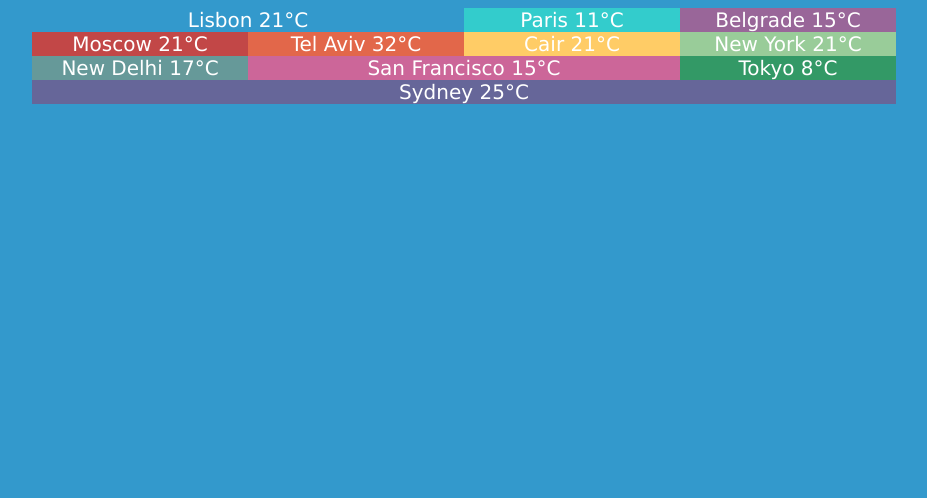
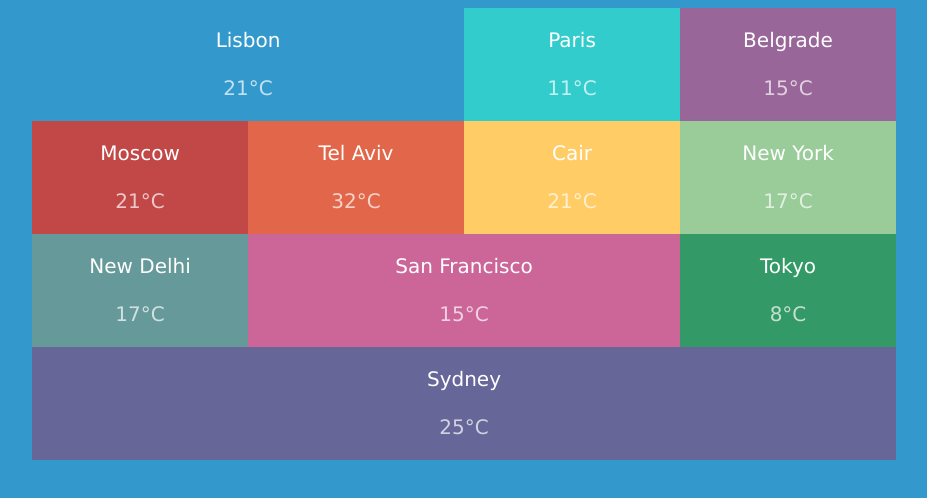
Before and after one commit to NataliyaPetruk/weather, a plain HTML site: page display.html in a window 1280 px wide. Shown: the whole page, without its empty margins (176-1103 px from the left). Drawn offline with Linux system fonts and the light colour scheme; some icons are missing.

Commit message:
hover done

```diff
--- a/display.css
+++ b/display.css
@@ -14,7 +14,7 @@
   margin-left: 200px;
   margin-right: 200px;
   font-size: 0;
-  transition: all .1s ease-in;
+  box-sizing: border-box;
 }
 
 .list__item__li {
@@ -93,3 +93,19 @@
   background-color: #666699;
   font-size: 20px;
 }
+
+.degree {
+  opacity: 0.7;
+  font-family: "Lucida Sans Unicode";
+}
+
+i {
+  font-size: 25px;
+}
+
+ul:hover li{
+  opacity:0.7;
+}
+ul li:hover{
+  opacity:1;
+}
--- a/display.html
+++ b/display.html
@@ -11,17 +11,17 @@
   <main>
 
       <ul class="ul__container">
-      <li class="list__item__li">Lisbon 21°C <i class="wi wi-day-sunny"></i></li>
-      <li class="list__item__pa">Paris 11°C <i class="wi wi-night-rain-mix"></i></li>
-      <li class="list__item__bel">Belgrade 15°C <i class="wi wi-day-cloudy"></i></li>
-      <li class="list__item__mos">Moscow 21°C <i class="wi wi-day-cloudy-high"></i></li>
-      <li class="list__item__tel">Tel Aviv 32°C <i class="wi wi-hot"></i></li>
-      <li class="list__item__ca">Cair 21°C <i class="wi wi-day-sunny"></i></li>
-      <li class="list__item__ny">New York 21°C <i class="wi wi-day-storm-showers"></i></li>
-      <li class="list__item__nd">New Delhi 17°C <i class="wi wi-rain-wind"></i> </li>
-      <li class="list__item__san">San Francisco 15°C <i class="wi wi-day-sunny-overcast"></i></li>
-      <li class="list__item__tok">Tokyo 8°C <i class="wi wi-night-clear"></i></li>
-      <li class="list__item__syd">Sydney 25°C <i class="wi wi-night-alt-partly-cloudy"></i></li>
+      <li class="list__item__li"><p>Lisbon</p><p class="degree">21°C <i class="wi wi-day-sunny"></i></p></li>
+      <li class="list__item__pa"><p>Paris</p><p class="degree">11°C <i class="wi wi-night-rain-mix"></i><p></li>
+      <li class="list__item__bel"><p>Belgrade</p><p class="degree">15°C <i class="wi wi-day-cloudy"></i></li>
+      <li class="list__item__mos"><p>Moscow</p><p class="degree">21°C <i class="wi wi-day-cloudy-high"></i></p></li>
+      <li class="list__item__tel"><p>Tel Aviv</p><p class="degree">32°C <i class="wi wi-hot"></i></p></li>
+      <li class="list__item__ca"><p>Cair</p><p class="degree">21°C <i class="wi wi-day-sunny"></i></p></li>
+      <li class="list__item__ny"><p>New York</p><p class="degree">17°C <i class="wi wi-day-storm-showers"></i></p></li>
+      <li class="list__item__nd"><p>New Delhi</p><p class="degree">17°C <i class="wi wi-rain-wind"></i></p></li>
+      <li class="list__item__san"><p>San Francisco</p><p class="degree">15°C <i class="wi wi-day-sunny-overcast"></i></p></li>
+      <li class="list__item__tok"><p>Tokyo</p><p class="degree">8°C <i class="wi wi-night-clear"></i></p></li>
+      <li class="list__item__syd"><p>Sydney</p><p class="degree">25°C <i class="wi wi-night-alt-partly-cloudy"></i></p></li>
     </ul>
 
   </main>
```
